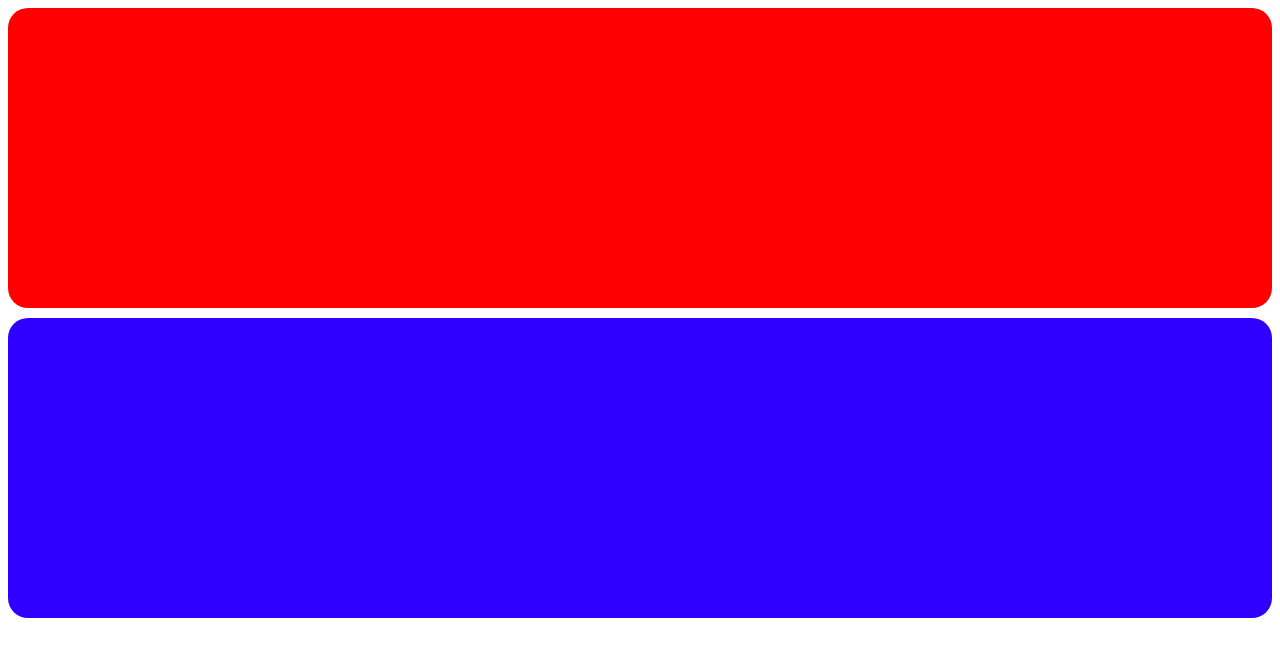
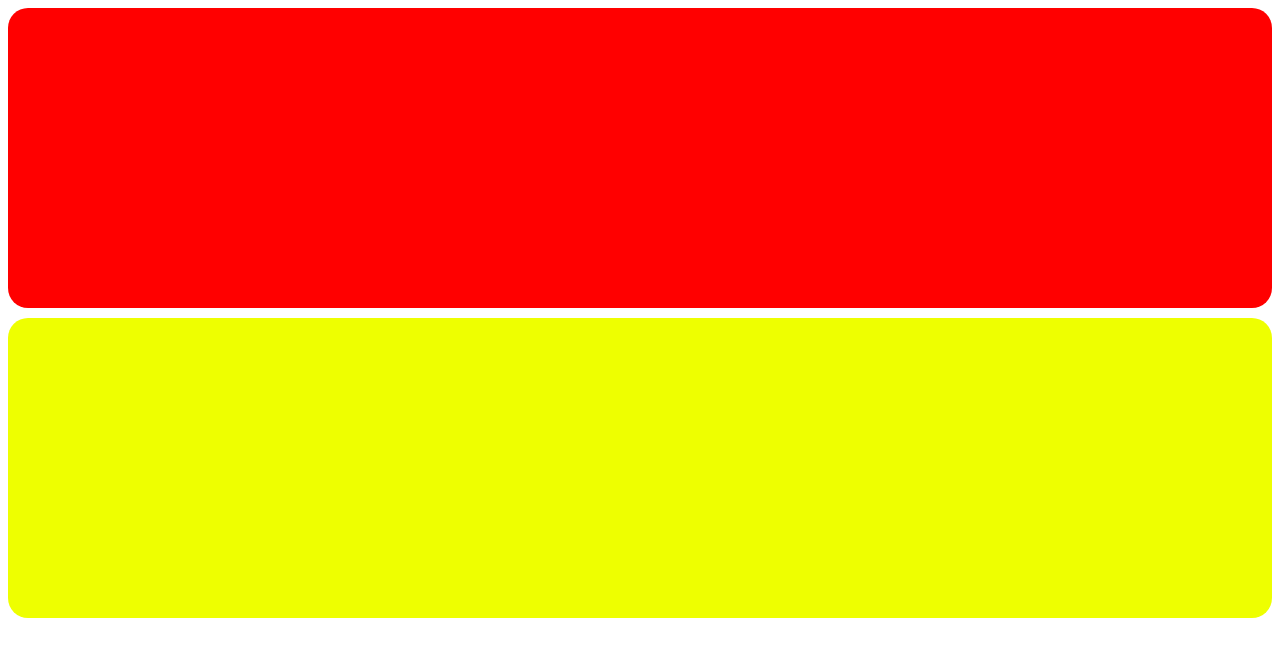
Before and after one commit to Leonardo-Cuesta/Testing, a plain HTML site: page index.html in a window 1280 px wide. Drawn offline with Linux system fonts and the light colour scheme.

Commit message:
Comit Color

```diff
--- a/index.html
+++ b/index.html
@@ -10,7 +10,7 @@
     <div style="background-color: red; width: auto;height: 300px;border-radius: 20px;margin-bottom: 10px;">
 
     </div>
-    <div style="background-color: rgb(47, 0, 255); width: auto;height: 300px;border-radius: 20px;">
+    <div style="background-color: rgb(238, 255, 0); width: auto;height: 300px;border-radius: 20px;">
 
     </div>
 </body>
```
